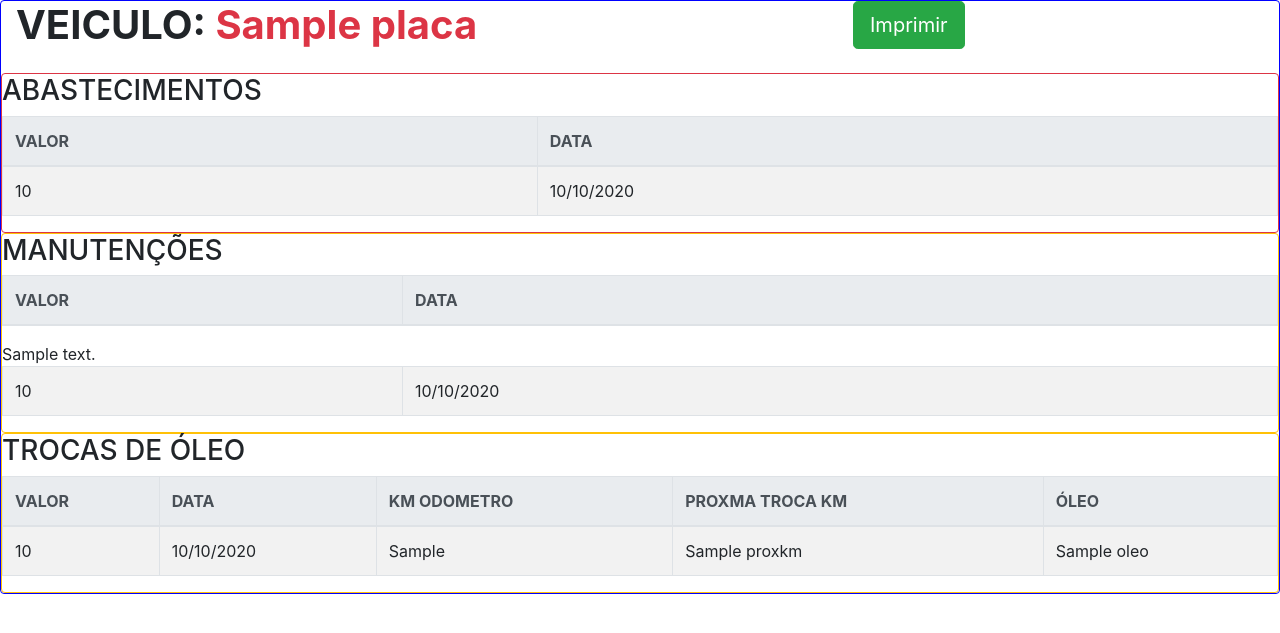
After one commit to WalterSilva5/sistema_transportadora, a Django app: template app/templates/relatorio.html in a window 1280 px wide. The commit adds this page. Shown: the top 633 px of the page. Run offline with Django 3.2, Linux system fonts and the light colour scheme; the template is opened without the code that fills it: most values are stand-ins (such as "Sample title", 1, 10 or a date in 2020); lists and menus that the app fills with data are empty; some libraries are stand-ins or nearby versions.

Commit message:
adicionado relatorio

```diff
--- /dev/null
+++ b/app/templates/relatorio.html
@@ -0,0 +1,94 @@
+{% load static %}
+<!DOCTYPE html>
+<html lang="en">
+
+<head>
+    <meta charset="UTF-8">
+    <meta http-equiv="X-UA-Compatible" content="IE=edge">
+    <meta name="viewport" content="width=device-width, initial-scale=1.0">
+    <link rel="stylesheet" href="{% static 'app/css/bootstrap.min.css' %}">
+    <link rel="stylesheet" href="{% static 'app/css/style.css' %}">
+    <script src="{% static 'app/js/jquery.js' %}"></script>
+    <script src="{% static 'app/js/googlecharts.js' %}"></script>
+    <script src="{% static 'app/js/bootstrap.min.js' %}"></script>
+    <title>RELATORIO</title>
+</head>
+
+<body>
+    <div class="rounded" style="margin-bottom: 40px; border: 1px solid blue;">
+        <h1 class="h1 font-weight-bold text-justify col-8 float-left">
+            VEICULO:
+            <text class="text-danger">{{registro.veiculo.placa}}</text>
+        </h1>
+        <form>
+            <input type="button" class="btn btn-lg btn-success" value="Imprimir" onClick="window.print()">
+        </form>
+        <br>
+        <div class="border border-danger rounded">
+            <h3>ABASTECIMENTOS</h3>
+            <table class="table table-hover table-bordered table-striped ">
+                <thead class="thead-light">
+                    <tr>
+                        <th scope="col">VALOR</th>
+                        <th scope="col">DATA</th>
+                    </tr>
+                </thead>
+                <tbody>
+                    {% for abastecimento in registro.abastecimentos %}
+                    <tr>
+                        <td scope="row"> {{abastecimento.valor}}</td>
+                        <td scope="row"> {{abastecimento.data|date:'d/m/Y'}}</td>
+                    </tr>
+                    {% endfor %}
+                </tbody>
+            </table>
+        </div>
+        <div class="border border-warning rounded">
+            <h3>MANUTENÇÕES</h3>
+            <table class="table table-hover table-bordered table-striped ">
+                <thead class="thead-light">
+                    <tr>
+                        <th scope="col" style="width:400px;">VALOR</th>
+                        <th scope="col">DATA</th>
+                    </tr>
+                </thead>
+            </table>
+            {% for servico in registro.servicos %}
+            <table class="table table-hover table-bordered table-striped ">
+                {{servico.descricao}}
+                <tr>
+                    <td style="width:400px;"> {{servico.valor}}</td>
+                    <td> {{servico.data|date:'d/m/Y'}}</td>
+                </tr>
+            </table>
+            {% endfor %}
+        </div>
+        <div class="border border-warning rounded">
+            <h3>TROCAS DE ÓLEO</h3>
+            <table class="table table-hover table-bordered table-striped ">
+                <thead class="thead-light">
+                    <tr>
+                        <th scope="col">VALOR</th>
+                        <th scope="col">DATA</th>
+                        <th scope="col">KM ODOMETRO</th>
+                        <th scope="col">PROXMA TROCA KM</th>
+                        <th scope="col">ÓLEO</th>
+                    </tr>
+                </thead>
+                <tbody>
+                    {% for troca in registro.trocas_de_oleo %}
+                    <tr>
+                        <td>{{troca.valor}}</td>
+                        <td>{{troca.data|date:'d/m/Y'}}</td>
+                        <td>{{troca.km_odometro}}</td>
+                        <td>{{troca.proxkm}}</td>
+                        <td>{{troca.oleo}}</td>
+                    </tr>
+                    {% endfor %}
+                </tbody>
+            </table>
+        </div>
+    </div>
+</body>
+
+</html>
--- a/app/urls.py
+++ b/app/urls.py
@@ -3,6 +3,8 @@ from django.urls import path
 from .views.views import *
 urlpatterns = [
     path('', index, name='index'),
+    path('relatorio', relatorio, name='relatorio'),
+
     path('cadastros', cadastros, name='cadastros'),
     path('cadastros/cadastrar_veiculo',
          cadastrar_veiculo, name='cadastrar_veiculo'),
```
Also changed, not shown: app/templates/index.html (+12 -5 lines), app/views/view/index.py (+29 -3 lines), db.sqlite3.
